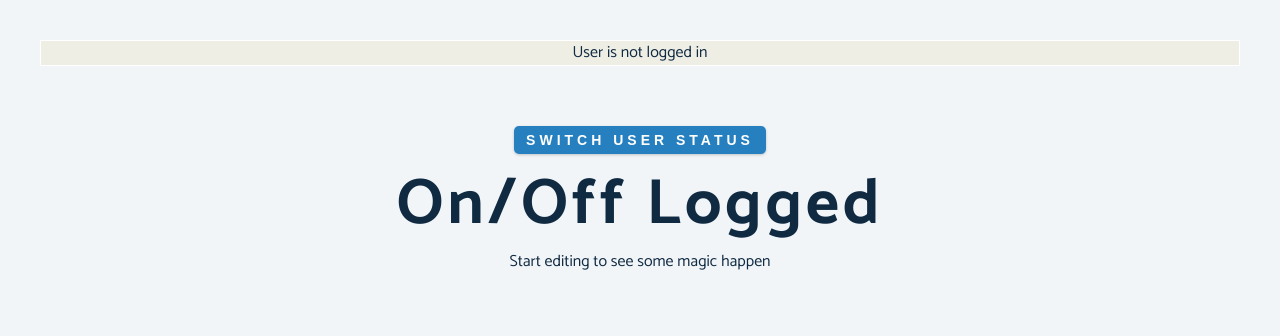
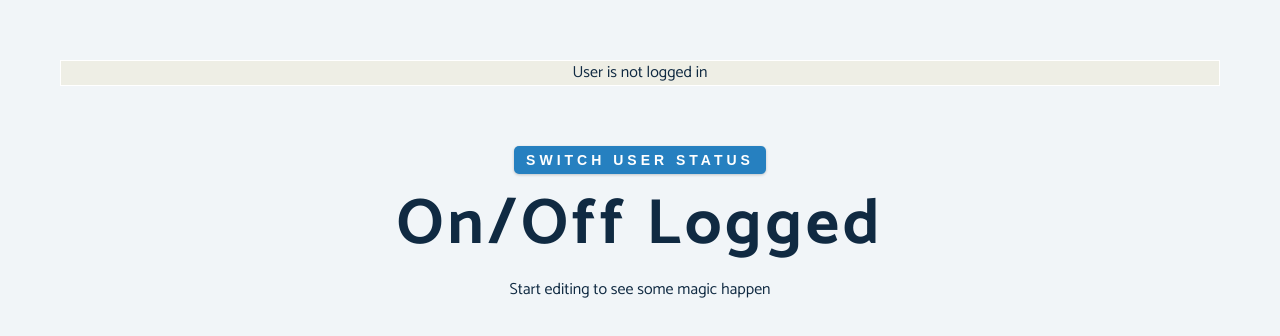
Before and after one commit to xxxmarxxx/first-react, a React (Create React App) app: page / in a window 1280 px wide. Shown: the top 336 px of the page. Built offline with nearby package versions, Linux system fonts and the light colour scheme.

Commit message:
add margin  top

```diff
--- a/src/index.css
+++ b/src/index.css
@@ -62,6 +62,7 @@ h4 {
   font-size: 0.875rem;
 }
 p {
+  margin-top: 1.25rem;
   margin-bottom: 1.25rem;
 }
 @media screen and (min-width: 800px) {
@@ -92,7 +93,8 @@ p {
 .center{
   /* display:flex; */
   display: block;
-  margin: 30px ,auto;
+  padding: 20px;
+  margin: 50px ,auto;
   text-align: center;
 
 }
```
